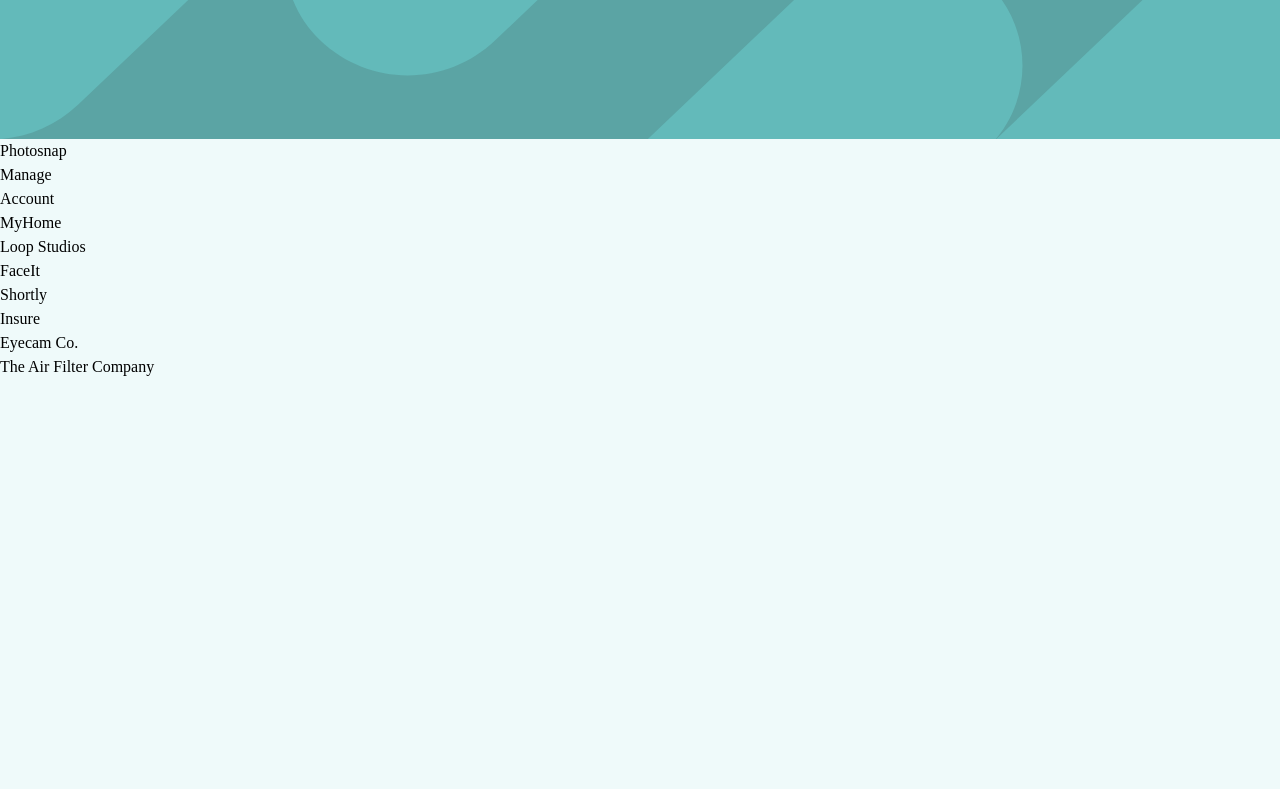
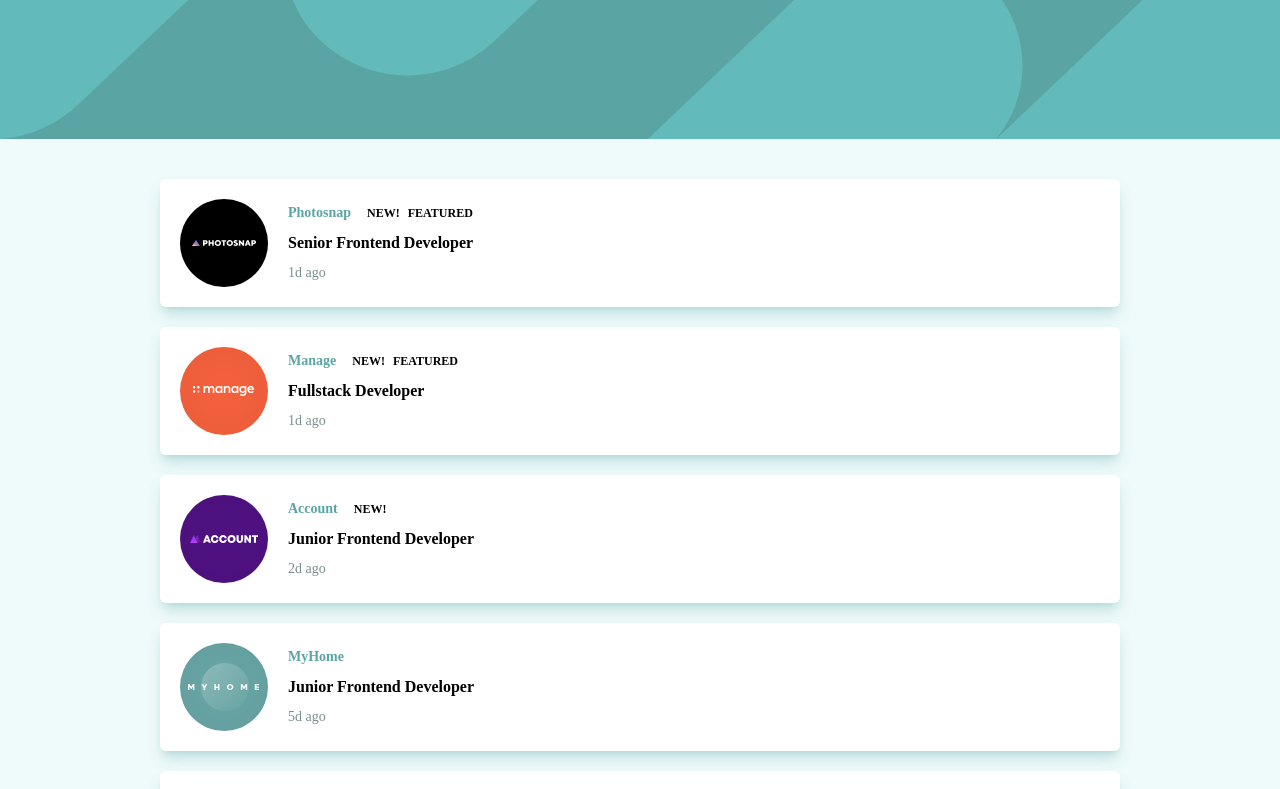
Before and after one commit to maiaralange/JobListings, a React (Vite) app: page / in a window 1280 px wide. Shown: the top 789 px of the page. Built offline with nearby package versions, Linux system fonts and the light colour scheme.

Commit message:
Including some properties to job item

```diff
--- a/src/App.tsx
+++ b/src/App.tsx
@@ -13,7 +13,7 @@ function App() {
   }, []);
 
   return (
-    <div className="bg-light-grayish-cyan h-screen">
+    <div className="h-full bg-light-grayish-cyan">
       <Header />
       <JobList jobs={jobs} />
     </div>
--- a/src/components/JobItem.tsx
+++ b/src/components/JobItem.tsx
@@ -5,5 +5,30 @@ interface JobItemProps {
 }
 
 export const JobItem = ({ job }: JobItemProps) => {
-  return <div>{job.company}</div>;
+  return (
+    <div className="flex w-4/5 rounded-md bg-white p-5 shadow-lg shadow-desaturated-dark-cyan/30">
+      <img src={job.logo} className="h-15 w-15 pr-5" />
+      <div className="flex flex-col justify-between py-1">
+        <div className="flex items-center gap-2">
+          <p className="pr-2 text-sm font-bold text-desaturated-dark-cyan">
+            {job.company}
+          </p>
+          {job.new && (
+            <div className="text-xs font-bold">
+              <span>NEW!</span>
+            </div>
+          )}
+          {job.featured && (
+            <div className="text-xs font-bold">
+              <span>FEATURED</span>
+            </div>
+          )}
+        </div>
+        <p className="text-base font-bold">{job.position}</p>
+        <p className="text-sm text-dark-grayish-cyan">{job.postedAt}</p>
+      </div>
+    </div>
+  );
 };
+
+// className="flex items-center rounded-full bg-desaturated-dark-cyan px-1 text-xs text-white"
--- a/src/components/JobListing.tsx
+++ b/src/components/JobListing.tsx
@@ -7,7 +7,7 @@ interface JobListingProps {
 
 export const JobList = ({ jobs }: JobListingProps) => {
   return (
-    <div className="flex flex-col">
+    <div className="flex flex-col items-center gap-5 p-10">
       {jobs.map((job) => (
         <JobItem key={job.id} job={job} />
       ))}
--- a/tailwind.config.js
+++ b/tailwind.config.js
@@ -17,7 +17,8 @@ export default {
         'desaturated-dark-cyan': '#5BA4A4',
         'light-grayish-cyan': '#EFFAFA',
         'dark-grayish-cyan': '#7B8E8E',
-        'very-dark-grayish-cyan': '#2C3A3A'
+        'very-dark-grayish-cyan': '#2C3A3A',
+        white: '#FFFFFF'
       }
     }
   },
```
